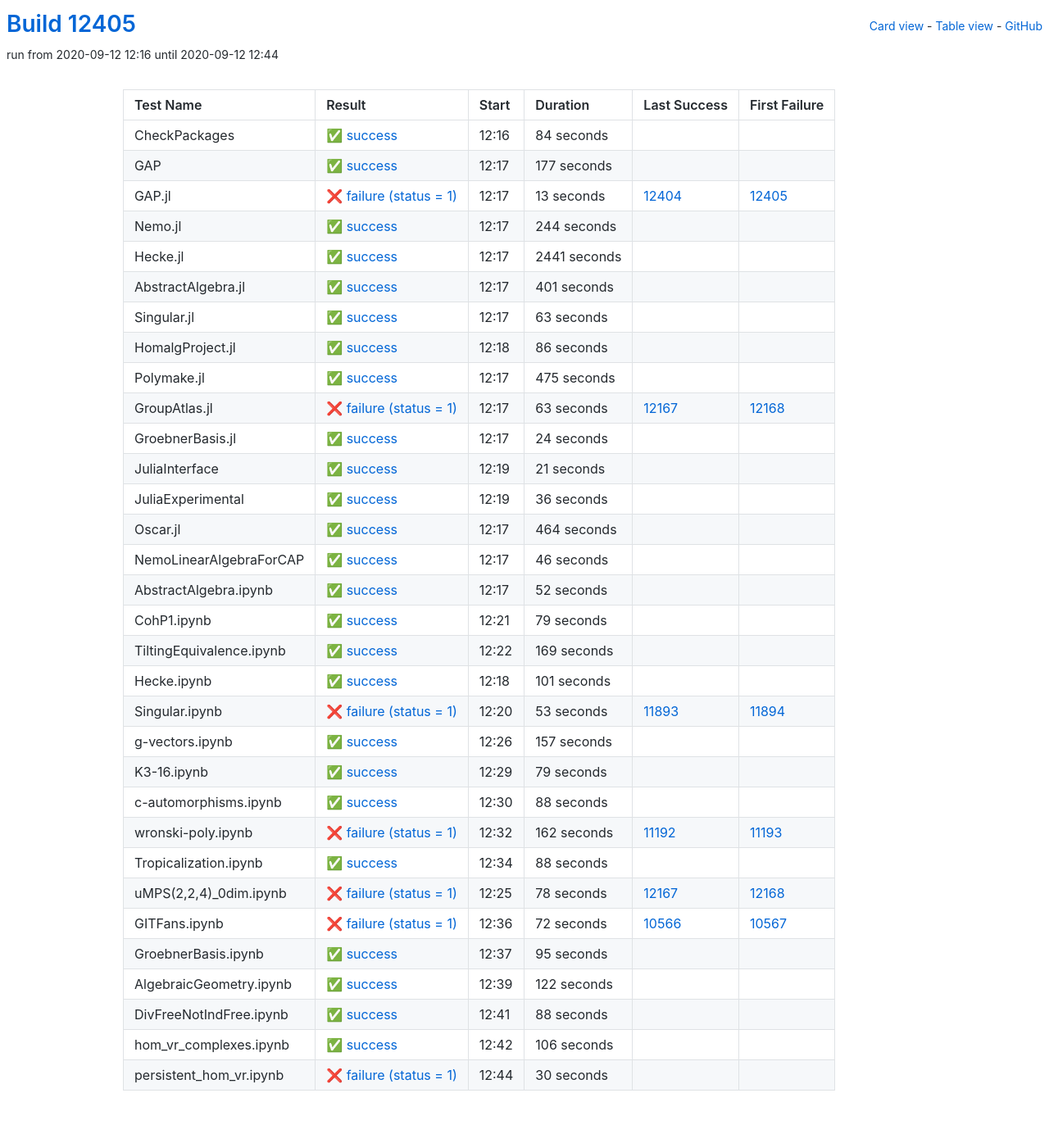
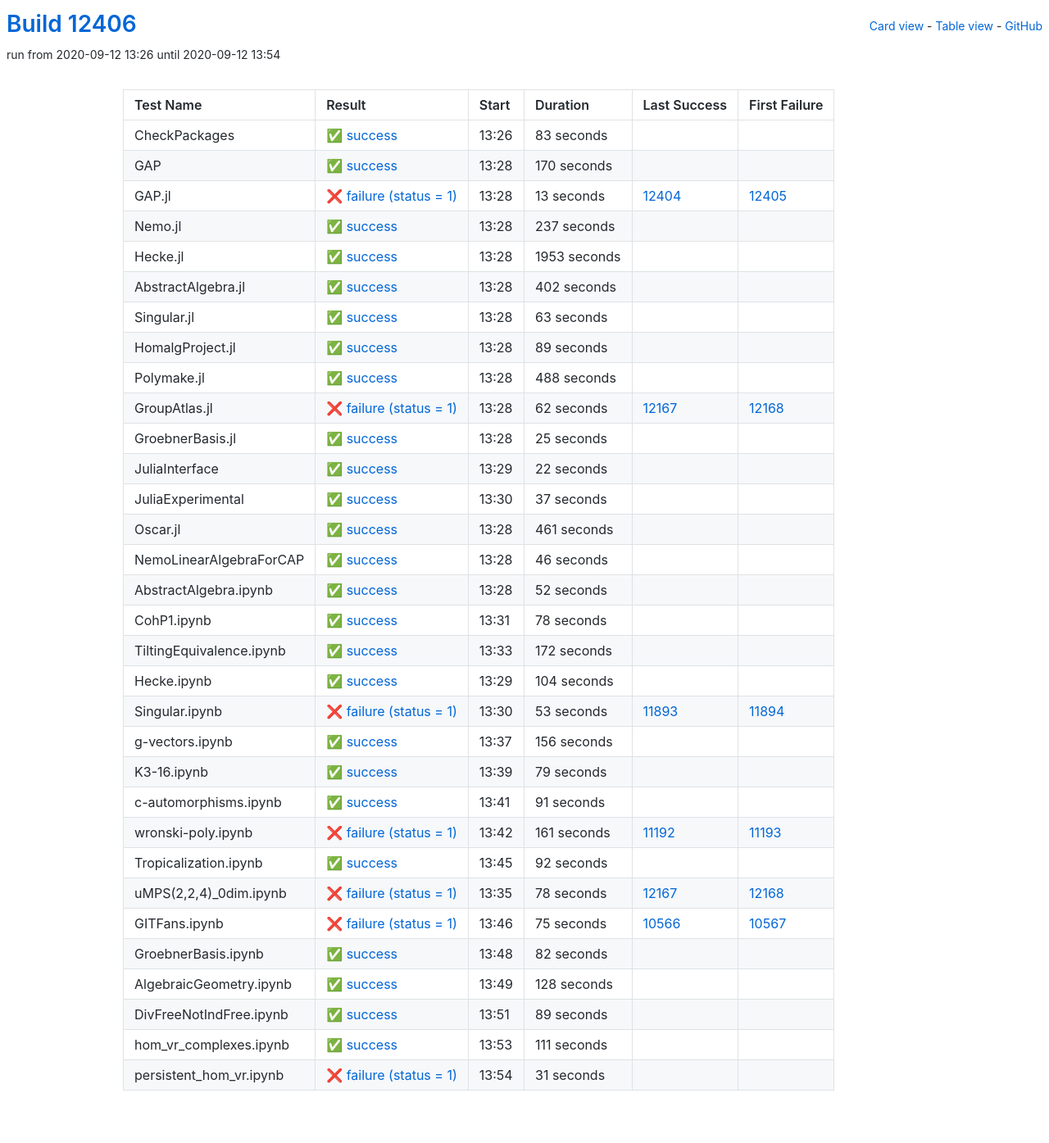
Before and after one commit to oscar-system/oscar-ci-status, a Jekyll site: the page built from table.html, in a window 1280 px wide. Shown: the whole page at 82% size. Built offline with Jekyll 4.4.1, drawn with Linux system fonts in a browser that asks for light colours.

Commit message:
Build #12406

```diff
--- a/_data/ci.yml
+++ b/_data/ci.yml
@@ -1,6 +1,6 @@
 ---
-build: 12405
-build_url: https://oscarci.mathematik.uni-kl.de/job/oscar/12405/
+build: 12406
+build_url: https://oscarci.mathematik.uni-kl.de/job/oscar/12406/
 job: oscar
 organization: oscar-system
 repo: oscar-ci-status
@@ -8,32 +8,32 @@
 tests:
 - name: CheckPackages
   id: checkpackages
-  log: https://oscarci.mathematik.uni-kl.de/job/oscar/12405/artifact/logs/build-12405/CheckPackages.log
-  start: 2020-09-12 12:16
+  log: https://oscarci.mathematik.uni-kl.de/job/oscar/12406/artifact/logs/build-12406/CheckPackages.log
+  start: 2020-09-12 13:26
   success: true
   exitcode: 0
   status: success
-  duration: 84
+  duration: 83
   last_success: false
   last_success_url:
   first_failure: false
   first_failure_url:
 - name: GAP
   id: gap
-  log: https://oscarci.mathematik.uni-kl.de/job/oscar/12405/artifact/logs/build-12405/GAP.log
-  start: 2020-09-12 12:17
+  log: https://oscarci.mathematik.uni-kl.de/job/oscar/12406/artifact/logs/build-12406/GAP.log
+  start: 2020-09-12 13:28
   success: true
   exitcode: 0
   status: success
-  duration: 177
+  duration: 170
   last_success: false
   last_success_url:
   first_failure: false
   first_failure_url:
 - name: GAP.jl
   id: gap-jl
-  log: https://oscarci.mathematik.uni-kl.de/job/oscar/12405/artifact/logs/build-12405/GAP.jl.log
-  start: 2020-09-12 12:17
+  log: https://oscarci.mathematik.uni-kl.de/job/oscar/12406/artifact/logs/build-12406/GAP.jl.log
+  start: 2020-09-12 13:28
   success: false
   exitcode: 1
   status: failure
@@ -44,44 +44,44 @@
   first_failure_url: https://oscarci.mathematik.uni-kl.de/job/oscar/12405/
 - name: Nemo.jl
   id: nemo-jl
-  log: https://oscarci.mathematik.uni-kl.de/job/oscar/12405/artifact/logs/build-12405/Nemo.jl.log
-  start: 2020-09-12 12:17
+  log: https://oscarci.mathematik.uni-kl.de/job/oscar/12406/artifact/logs/build-12406/Nemo.jl.log
+  start: 2020-09-12 13:28
   success: true
   exitcode: 0
   status: success
-  duration: 244
+  duration: 237
   last_success: false
   last_success_url:
   first_failure: false
   first_failure_url:
 - name: Hecke.jl
   id: hecke-jl
-  log: https://oscarci.mathematik.uni-kl.de/job/oscar/12405/artifact/logs/build-12405/Hecke.jl.log
-  start: 2020-09-12 12:17
+  log: https://oscarci.mathematik.uni-kl.de/job/oscar/12406/artifact/logs/build-12406/Hecke.jl.log
+  start: 2020-09-12 13:28
   success: true
   exitcode: 0
   status: success
-  duration: 2441
+  duration: 1953
   last_success: false
   last_success_url:
   first_failure: false
   first_failure_url:
 - name: AbstractAlgebra.jl
   id: abstractalgebra-jl
-  log: https://oscarci.mathematik.uni-kl.de/job/oscar/12405/artifact/logs/build-12405/AbstractAlgebra.jl.log
-  start: 2020-09-12 12:17
+  log: https://oscarci.mathematik.uni-kl.de/job/oscar/12406/artifact/logs/build-12406/AbstractAlgebra.jl.log
+  start: 2020-09-12 13:28
   success: true
   exitcode: 0
   status: success
-  duration: 401
+  duration: 402
   last_success: false
   last_success_url:
   first_failure: false
   first_failure_url:
 - name: Singular.jl
   id: singular-jl
-  log: https://oscarci.mathematik.uni-kl.de/job/oscar/12405/artifact/logs/build-12405/Singular.jl.log
-  start: 2020-09-12 12:17
+  log: https://oscarci.mathematik.uni-kl.de/job/oscar/12406/artifact/logs/build-12406/Singular.jl.log
+  start: 2020-09-12 13:28
   success: true
   exitcode: 0
   status: success
@@ -92,92 +92,92 @@
   first_failure_url:
 - name: HomalgProject.jl
   id: homalgproject-jl
-  log: https://oscarci.mathematik.uni-kl.de/job/oscar/12405/artifact/logs/build-12405/HomalgProject.jl.log
-  start: 2020-09-12 12:18
+  log: https://oscarci.mathematik.uni-kl.de/job/oscar/12406/artifact/logs/build-12406/HomalgProject.jl.log
+  start: 2020-09-12 13:28
   success: true
   exitcode: 0
   status: success
-  duration: 86
+  duration: 89
   last_success: false
   last_success_url:
   first_failure: false
   first_failure_url:
 - name: Polymake.jl
   id: polymake-jl
-  log: https://oscarci.mathematik.uni-kl.de/job/oscar/12405/artifact/logs/build-12405/Polymake.jl.log
-  start: 2020-09-12 12:17
+  log: https://oscarci.mathematik.uni-kl.de/job/oscar/12406/artifact/logs/build-12406/Polymake.jl.log
+  start: 2020-09-12 13:28
   success: true
   exitcode: 0
   status: success
-  duration: 475
+  duration: 488
   last_success: false
   last_success_url:
   first_failure: false
   first_failure_url:
 - name: GroupAtlas.jl
   id: groupatlas-jl
-  log: https://oscarci.mathematik.uni-kl.de/job/oscar/12405/artifact/logs/build-12405/GroupAtlas.jl.log
-  start: 2020-09-12 12:17
+  log: https://oscarci.mathematik.uni-kl.de/job/oscar/12406/artifact/logs/build-12406/GroupAtlas.jl.log
+  start: 2020-09-12 13:28
   success: false
   exitcode: 1
   status: failure
-  duration: 63
+  duration: 62
   last_success: 12167
   last_success_url: https://oscarci.mathematik.uni-kl.de/job/oscar/12167/
   first_failure: 12168
   first_failure_url: https://oscarci.mathematik.uni-kl.de/job/oscar/12168/
 - name: GroebnerBasis.jl
   id: groebnerbasis-jl
-  log: https://oscarci.mathematik.uni-kl.de/job/oscar/12405/artifact/logs/build-12405/GroebnerBasis.jl.log
-  start: 2020-09-12 12:17
+  log: https://oscarci.mathematik.uni-kl.de/job/oscar/12406/artifact/logs/build-12406/GroebnerBasis.jl.log
+  start: 2020-09-12 13:28
   success: true
   exitcode: 0
   status: success
-  duration: 24
+  duration: 25
   last_success: false
   last_success_url:
   first_failure: false
   first_failure_url:
 - name: JuliaInterface
   id: juliainterface
-  log: https://oscarci.mathematik.uni-kl.de/job/oscar/12405/artifact/logs/build-12405/JuliaInterface.log
-  start: 2020-09-12 12:19
+  log: https://oscarci.mathematik.uni-kl.de/job/oscar/12406/artifact/logs/build-12406/JuliaInterface.log
+  start: 2020-09-12 13:29
   success: true
   exitcode: 0
   status: success
-  duration: 21
+  duration: 22
   last_success: false
   last_success_url:
   first_failure: false
   first_failure_url:
 - name: JuliaExperimental
   id: juliaexperimental
-  log: https://oscarci.mathematik.uni-kl.de/job/oscar/12405/artifact/logs/build-12405/JuliaExperimental.log
-  start: 2020-09-12 12:19
+  log: https://oscarci.mathematik.uni-kl.de/job/oscar/12406/artifact/logs/build-12406/JuliaExperimental.log
+  start: 2020-09-12 13:30
   success: true
   exitcode: 0
   status: success
-  duration: 36
+  duration: 37
   last_success: false
   last_success_url:
   first_failure: false
   first_failure_url:
 - name: Oscar.jl
   id: oscar-jl
-  log: https://oscarci.mathematik.uni-kl.de/job/oscar/12405/artifact/logs/build-12405/Oscar.jl.log
-  start: 2020-09-12 12:17
+  log: https://oscarci.mathematik.uni-kl.de/job/oscar/12406/artifact/logs/build-12406/Oscar.jl.log
+  start: 2020-09-12 13:28
   success: true
   exitcode: 0
   status: success
-  duration: 464
+  duration: 461
   last_success: false
   last_success_url:
   first_failure: false
   first_failure_url:
 - name: NemoLinearAlgebraForCAP
   id: nemolinearalgebraforcap
-  log: https://oscarci.mathematik.uni-kl.de/job/oscar/12405/artifact/logs/build-12405/NemoLinearAlgebraForCAP.log
-  start: 2020-09-12 12:17
+  log: https://oscarci.mathematik.uni-kl.de/job/oscar/12406/artifact/logs/build-12406/NemoLinearAlgebraForCAP.log
+  start: 2020-09-12 13:28
   success: true
   exitcode: 0
   status: success
@@ -188,8 +188,8 @@
   first_failure_url:
 - name: AbstractAlgebra.ipynb
   id: abstractalgebra-ipynb
-  log: https://oscarci.mathematik.uni-kl.de/job/oscar/12405/artifact/logs/build-12405/AbstractAlgebra.ipynb.log
-  start: 2020-09-12 12:17
+  log: https://oscarci.mathematik.uni-kl.de/job/oscar/12406/artifact/logs/build-12406/AbstractAlgebra.ipynb.log
+  start: 2020-09-12 13:28
   success: true
   exitcode: 0
   status: success
@@ -200,44 +200,44 @@
   first_failure_url:
 - name: CohP1.ipynb
   id: cohp1-ipynb
-  log: https://oscarci.mathematik.uni-kl.de/job/oscar/12405/artifact/logs/build-12405/CohP1.ipynb.log
-  start: 2020-09-12 12:21
+  log: https://oscarci.mathematik.uni-kl.de/job/oscar/12406/artifact/logs/build-12406/CohP1.ipynb.log
+  start: 2020-09-12 13:31
   success: true
   exitcode: 0
   status: success
-  duration: 79
+  duration: 78
   last_success: false
   last_success_url:
   first_failure: false
   first_failure_url:
 - name: TiltingEquivalence.ipynb
   id: tiltingequivalence-ipynb
-  log: https://oscarci.mathematik.uni-kl.de/job/oscar/12405/artifact/logs/build-12405/TiltingEquivalence.ipynb.log
-  start: 2020-09-12 12:22
+  log: https://oscarci.mathematik.uni-kl.de/job/oscar/12406/artifact/logs/build-12406/TiltingEquivalence.ipynb.log
+  start: 2020-09-12 13:33
   success: true
   exitcode: 0
   status: success
-  duration: 169
+  duration: 172
   last_success: false
   last_success_url:
   first_failure: false
   first_failure_url:
 - name: Hecke.ipynb
   id: hecke-ipynb
-  log: https://oscarci.mathematik.uni-kl.de/job/oscar/12405/artifact/logs/build-12405/Hecke.ipynb.log
-  start: 2020-09-12 12:18
+  log: https://oscarci.mathematik.uni-kl.de/job/oscar/12406/artifact/logs/build-12406/Hecke.ipynb.log
+  start: 2020-09-12 13:29
   success: true
   exitcode: 0
   status: success
-  duration: 101
+  duration: 104
   last_success: false
   last_success_url:
   first_failure: false
   first_failure_url:
 - name: Singular.ipynb
   id: singular-ipynb
-  log: https://oscarci.mathematik.uni-kl.de/job/oscar/12405/artifact/logs/build-12405/Singular.ipynb.log
-  start: 2020-09-12 12:20
+  log: https://oscarci.mathematik.uni-kl.de/job/oscar/12406/artifact/logs/build-12406/Singular.ipynb.log
+  start: 2020-09-12 13:30
   success: false
   exitcode: 1
   status: failure
@@ -248,20 +248,20 @@
   first_failure_url: https://oscarci.mathematik.uni-kl.de/job/oscar/11894/
 - name: g-vectors.ipynb
   id: g-vectors-ipynb
-  log: https://oscarci.mathematik.uni-kl.de/job/oscar/12405/artifact/logs/build-12405/g-vectors.ipynb.log
-  start: 2020-09-12 12:26
+  log: https://oscarci.mathematik.uni-kl.de/job/oscar/12406/artifact/logs/build-12406/g-vectors.ipynb.log
+  start: 2020-09-12 13:37
   success: true
   exitcode: 0
   status: success
-  duration: 157
+  duration: 156
   last_success: false
   last_success_url:
   first_failure: false
   first_failure_url:
 - name: K3-16.ipynb
   id: k3-16-ipynb
-  log: https://oscarci.mathematik.uni-kl.de/job/oscar/12405/artifact/logs/build-12405/K3-16.ipynb.log
-  start: 2020-09-12 12:29
+  log: https://oscarci.mathematik.uni-kl.de/job/oscar/12406/artifact/logs/build-12406/K3-16.ipynb.log
+  start: 2020-09-12 13:39
   success: true
   exitcode: 0
   status: success
@@ -272,44 +272,44 @@
   first_failure_url:
 - name: c-automorphisms.ipynb
   id: c-automorphisms-ipynb
-  log: https://oscarci.mathematik.uni-kl.de/job/oscar/12405/artifact/logs/build-12405/c-automorphisms.ipynb.log
-  start: 2020-09-12 12:30
+  log: https://oscarci.mathematik.uni-kl.de/job/oscar/12406/artifact/logs/build-12406/c-automorphisms.ipynb.log
+  start: 2020-09-12 13:41
   success: true
   exitcode: 0
   status: success
-  duration: 88
+  duration: 91
   last_success: false
   last_success_url:
   first_failure: false
   first_failure_url:
 - name: wronski-poly.ipynb
   id: wronski-poly-ipynb
-  log: https://oscarci.mathematik.uni-kl.de/job/oscar/12405/artifact/logs/build-12405/wronski-poly.ipynb.log
-  start: 2020-09-12 12:32
+  log: https://oscarci.mathematik.uni-kl.de/job/oscar/12406/artifact/logs/build-12406/wronski-poly.ipynb.log
+  start: 2020-09-12 13:42
   success: false
   exitcode: 1
   status: failure
-  duration: 162
+  duration: 161
   last_success: 11192
   last_success_url: https://oscarci.mathematik.uni-kl.de/job/oscar/11192/
   first_failure: 11193
   first_failure_url: https://oscarci.mathematik.uni-kl.de/job/oscar/11193/
 - name: Tropicalization.ipynb
   id: tropicalization-ipynb
-  log: https://oscarci.mathematik.uni-kl.de/job/oscar/12405/artifact/logs/build-12405/Tropicalization.ipynb.log
-  start: 2020-09-12 12:34
+  log: https://oscarci.mathematik.uni-kl.de/job/oscar/12406/artifact/logs/build-12406/Tropicalization.ipynb.log
+  start: 2020-09-12 13:45
   success: true
   exitcode: 0
   status: success
-  duration: 88
+  duration: 92
   last_success: false
   last_success_url:
   first_failure: false
   first_failure_url:
 - name: uMPS(2,2,4)_0dim.ipynb
   id: umps-2-2-4-0dim-ipynb
-  log: https://oscarci.mathematik.uni-kl.de/job/oscar/12405/artifact/logs/build-12405/uMPS-2-2-4-_0dim.ipynb.log
-  start: 2020-09-12 12:25
+  log: https://oscarci.mathematik.uni-kl.de/job/oscar/12406/artifact/logs/build-12406/uMPS-2-2-4-_0dim.ipynb.log
+  start: 2020-09-12 13:35
   success: false
   exitcode: 1
   status: failure
@@ -320,72 +320,72 @@
   first_failure_url: https://oscarci.mathematik.uni-kl.de/job/oscar/12168/
 - name: GITFans.ipynb
   id: gitfans-ipynb
-  log: https://oscarci.mathematik.uni-kl.de/job/oscar/12405/artifact/logs/build-12405/GITFans.ipynb.log
-  start: 2020-09-12 12:36
+  log: https://oscarci.mathematik.uni-kl.de/job/oscar/12406/artifact/logs/build-12406/GITFans.ipynb.log
+  start: 2020-09-12 13:46
   success: false
   exitcode: 1
   status: failure
-  duration: 72
+  duration: 75
   last_success: 10566
   last_success_url: https://oscarci.mathematik.uni-kl.de/job/oscar/10566/
   first_failure: 10567
   first_failure_url: https://oscarci.mathematik.uni-kl.de/job/oscar/10567/
 - name: GroebnerBasis.ipynb
   id: groebnerbasis-ipynb
-  log: https://oscarci.mathematik.uni-kl.de/job/oscar/12405/artifact/logs/build-12405/GroebnerBasis.ipynb.log
-  start: 2020-09-12 12:37
+  log: https://oscarci.mathematik.uni-kl.de/job/oscar/12406/artifact/logs/build-12406/GroebnerBasis.ipynb.log
+  start: 2020-09-12 13:48
   success: true
   exitcode: 0
   status: success
-  duration: 95
+  duration: 82
   last_success: false
   last_success_url:
   first_failure: false
   first_failure_url:
 - name: AlgebraicGeometry.ipynb
   id: algebraicgeometry-ipynb
-  log: https://oscarci.mathematik.uni-kl.de/job/oscar/12405/artifact/logs/build-12405/AlgebraicGeometry.ipynb.log
-  start: 2020-09-12 12:39
+  log: https://oscarci.mathematik.uni-kl.de/job/oscar/12406/artifact/logs/build-12406/AlgebraicGeometry.ipynb.log
+  start: 2020-09-12 13:49
   success: true
   exitcode: 0
   status: success
-  duration: 122
+  duration: 128
   last_success: false
   last_success_url:
   first_failure: false
   first_failure_url:
 - name: DivFreeNotIndFree.ipynb
   id: divfreenotindfree-ipynb
-  log: https://oscarci.mathematik.uni-kl.de/job/oscar/12405/artifact/logs/build-12405/DivFreeNotIndFree.ipynb.log
-  start: 2020-09-12 12:41
+  log: https://oscarci.mathematik.uni-kl.de/job/oscar/12406/artifact/logs/build-12406/DivFreeNotIndFree.ipynb.log
+  start: 2020-09-12 13:51
   success: true
   exitcode: 0
   status: success
-  duration: 88
+  duration: 89
   last_success: false
   last_success_url:
   first_failure: false
   first_failure_url:
 - name: hom_vr_complexes.ipynb
   id: hom-vr-complexes-ipynb
-  log: https://oscarci.mathematik.uni-kl.de/job/oscar/12405/artifact/logs/build-12405/hom_vr_complexes.ipynb.log
-  start: 2020-09-12 12:42
+  log: https://oscarci.mathematik.uni-kl.de/job/oscar/12406/artifact/logs/build-12406/hom_vr_complexes.ipynb.log
+  start: 2020-09-12 13:53
   success: true
   exitcode: 0
   status: success
-  duration: 106
+  duration: 111
   last_success: false
   last_success_url:
   first_failure: false
   first_failure_url:
 - name: persistent_hom_vr.ipynb
   id: persistent-hom-vr-ipynb
-  log: https://oscarci.mathematik.uni-kl.de/job/oscar/12405/artifact/logs/build-12405/persistent_hom_vr.ipynb.log
-  start: 2020-09-12 12:44
+  log: https://oscarci.mathematik.uni-kl.de/job/oscar/12406/artifact/logs/build-12406/persistent_hom_vr.ipynb.log
+  start: 2020-09-12 13:54
   success: false
   exitcode: 1
   status: failure
-  duration: 30
+  duration: 31
   last_success: false
   last_success_url:
   first_failure: false
```
Also changed, not shown: README.md.
